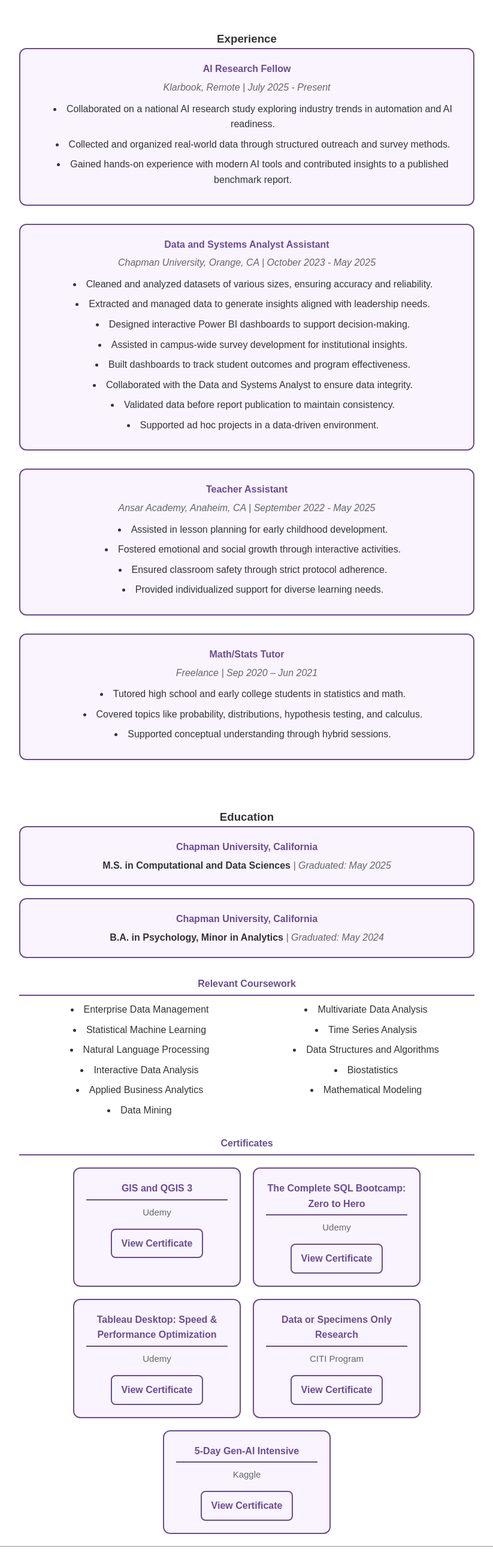
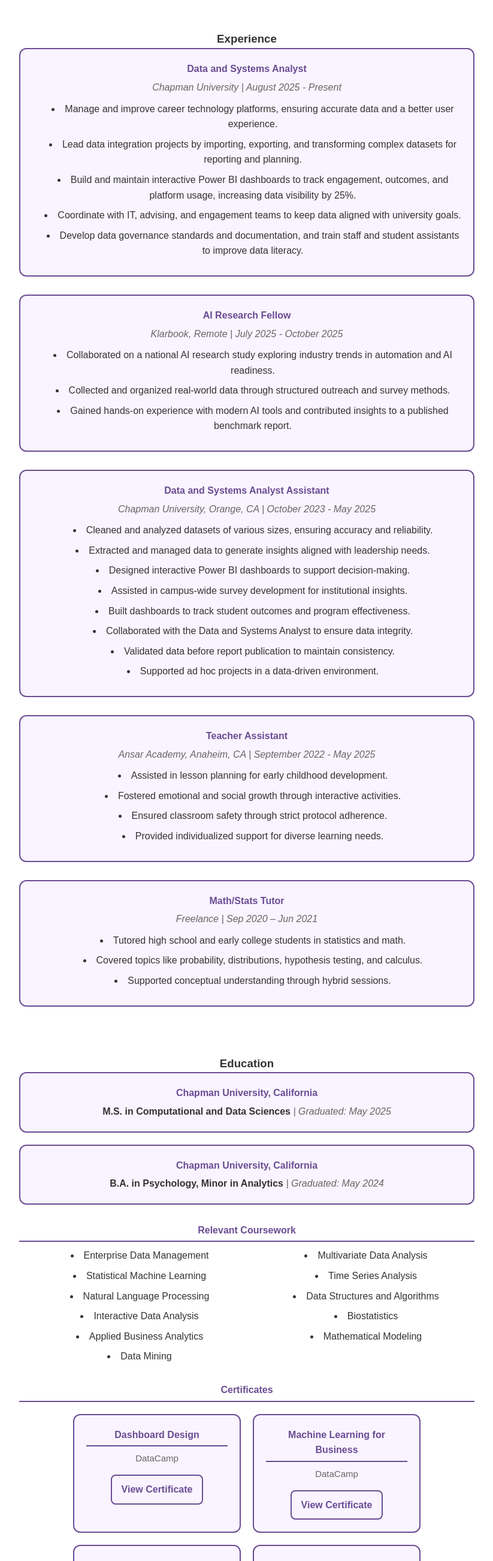
Before and after one commit to Sallali02/Portfolio, a plain HTML site: page index.html in a window 1280 px wide. Shown: the part 2840-5442 px from the top of the page at 60% size, without its empty margins (228-1051 px from the left). Drawn offline with Linux system fonts and the light colour scheme.

Commit message:
Updated HTML content

```diff
--- a/index.html
+++ b/index.html
@@ -75,9 +75,9 @@
 
   <h4>You can also view my other resumes below!</h4>
   <div class="resume-links">
-     <a href="Resumes\DS Resume.pdf" target="_blank">Data Science Resume</a>
-     <a href="Resumes\DA Resume.pdf" target="_blank">Data Analytics Resume</a>
-     <a href="Resumes\Single Page Resume.pdf" target="_blank">General One-Page Resume</a>
+     <a href="Resumes\Sara's DS Resume.pdf" target="_blank">Data Science Resume</a>
+     <a href="Resumes\Sara's DA Resume.pdf" target="_blank">Data Analytics Resume</a>
+     <a href="Resumes\Sara Resume.pdf" target="_blank">General One-Page Resume</a>
     </div>
 </section>
 
@@ -145,8 +145,20 @@
   <h3>Experience</h3>
 
   <div class="experience-card">
+    <h4>Data and Systems Analyst</h4>
+    <p class="org-location">Chapman University | August 2025 - Present</p>
+    <ul>
+      <li>Manage and improve career technology platforms, ensuring accurate data and a better user experience.</li>
+      <li>Lead data integration projects by importing, exporting, and transforming complex datasets for reporting and planning.</li>
+      <li>Build and maintain interactive Power BI dashboards to track engagement, outcomes, and platform usage, increasing data visibility by 25%.</li>
+      <li>Coordinate with IT, advising, and engagement teams to keep data aligned with university goals.</li>
+      <li>Develop data governance standards and documentation, and train staff and student assistants to improve data literacy.</li>
+    </ul>
+  </div>
+
+  <div class="experience-card">
     <h4>AI Research Fellow</h4>
-    <p class="org-location">Klarbook, Remote | July 2025 - Present</p>
+    <p class="org-location">Klarbook, Remote | July 2025 - October 2025</p>
     <ul>
       <li>Collaborated on a national AI research study exploring industry trends in automation and AI readiness.</li>
       <li>Collected and organized real-world data through structured outreach and survey methods.</li>
@@ -227,6 +239,42 @@
     <h4>Certificates</h4>
 
     <div class="certificates-container">
+
+         <!-- Dashboard Des-->
+    <div class="certificate-card">
+      <h4>Dashboard Design</h4>
+      <p>DataCamp</p>
+      <a href="https://www.datacamp.com/completed/statement-of-accomplishment/course/3169e7101408315a077d7caaa35179f6684d9a63" target="_blank" class="certificate-btn">View Certificate</a>
+    </div>
+
+      <!-- Machine Learning for Bus-->
+    <div class="certificate-card">
+      <h4>Machine Learning for Business</h4>
+      <p>DataCamp</p>
+      <a href="https://www.datacamp.com/completed/statement-of-accomplishment/course/6f7408651cb2735045e70cd21ce9c5a7abbcb266" target="_blank" class="certificate-btn">View Certificate</a>
+    </div>
+
+      <!-- Python Summer Party-->
+    <div class="certificate-card">
+      <h4>Python for Data Science and Analytics</h4>
+      <p>Interview Master</p>
+      <a href="https://www.linkedin.com/in/allalisara/details/certifications/1755631567321/single-media-viewer/?profileId=ACoAADkXwOoBjPS5qqB8q-lAfCySXosNEb0rZmM" target="_blank" class="certificate-btn">View Certificate</a>
+    </div>
+
+      <!-- MLOps-->
+    <div class="certificate-card">
+      <h4>MLOps Concepts</h4>
+      <p>DataCamp</p>
+      <a href="https://www.datacamp.com/completed/statement-of-accomplishment/course/629ad94e9e0057872051803fa65428e37b2c751e" target="_blank" class="certificate-btn">View Certificate</a>
+    </div>
+
+      <!-- Data Comm -->
+    <div class="certificate-card">
+      <h4>Communication for Technical Professionals</h4>
+      <p>Udemy</p>
+      <a href="https://chapman.udemy.com/certificate/UC-1313d59e-a901-4b6b-a5b4-fc6a362e8ef5/" target="_blank" class="certificate-btn">View Certificate</a>
+    </div>
+
     <!-- QGIS -->
     <div class="certificate-card">
       <h4>GIS and QGIS 3</h4>
@@ -261,6 +309,7 @@
       <p>Kaggle</p>
       <a href="https://www.kaggle.com/certification/badges/sallali02/96" target="_blank" class="certificate-btn">View Certificate</a>
     </div>
+
   </div>
 
 
```
Also changed, not shown: 7 other files.
